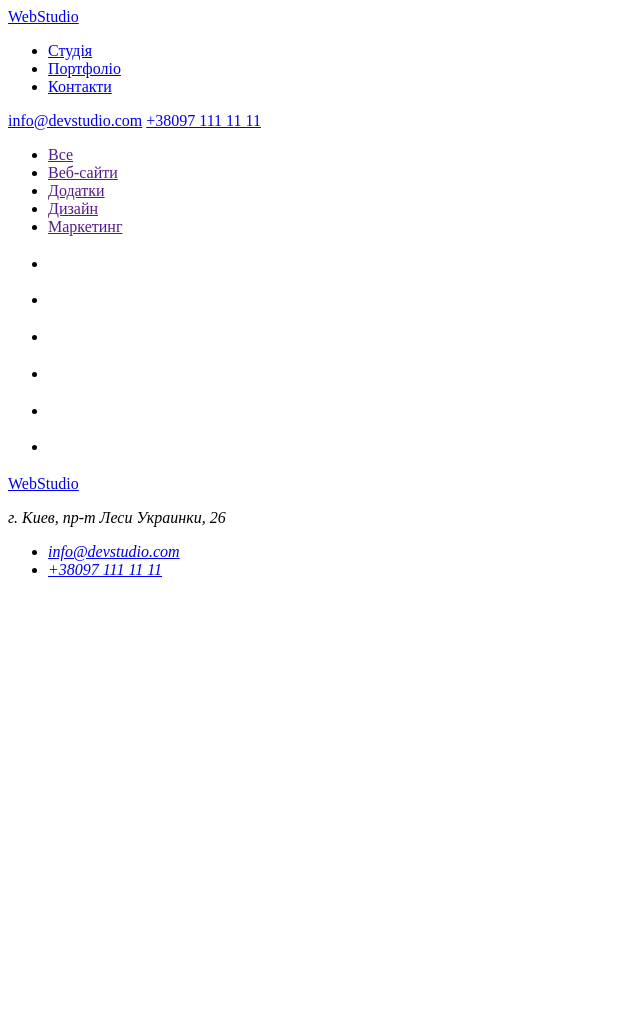
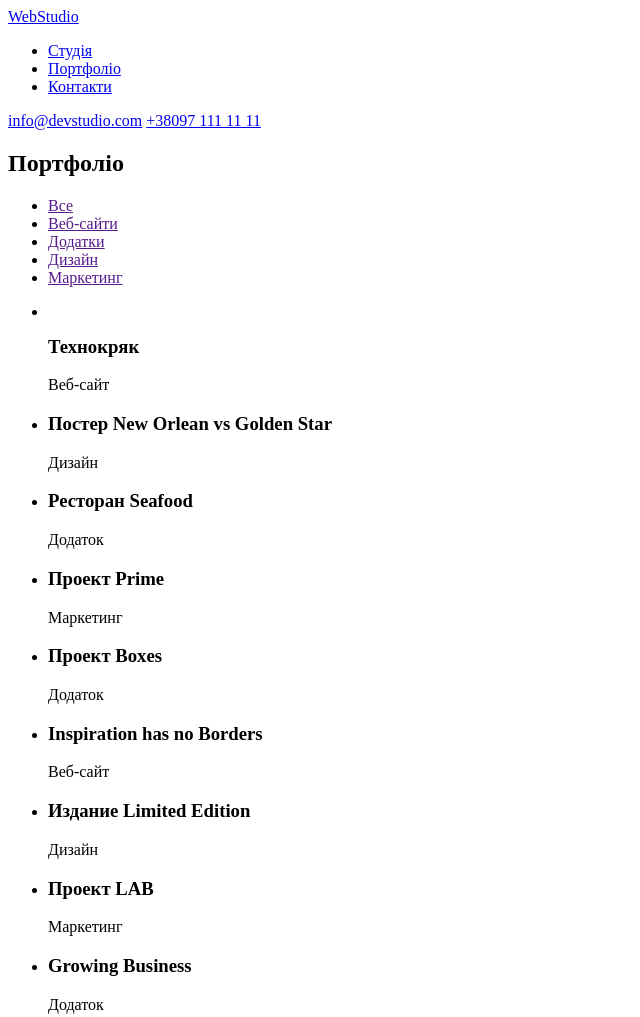
Before and after one commit to KomaNatoR/goit-markup-hw-02, a plain HTML site: page portfolio.html in a window 1280 px wide. Shown: the top 1017 px of the page, without its empty margins (0-640 px from the left). Before the commit the page ends 800 px from the top, so only its background shows below. Drawn offline with Linux system fonts and the light colour scheme.

Commit message:
продовжую працювати...

```diff
--- a/css/portfolio.html
+++ b/portfolio.html
@@ -6,12 +6,12 @@
     <title>Портфоліо</title>
 </head>
 <body>
-    <!-- шапка -->
+    <!-- голова -->
     <header>
-        <a href="/">WebStudio</a>
+        <a href="./index.html">WebStudio</a>
         <nav>
             <ul>
-                <li><a href="./">Студія</a></li>
+                <li><a href="./index.html">Студія</a></li>
                 <li><a href="./portfolio.html">Портфоліо</a></li>
                 <li><a href="/Контакти">Контакти</a></li>
             </ul>
@@ -22,7 +22,9 @@
     </header>
     <!-- тіло -->
     <main>
+
         <section>
+            <h2>Портфоліо</h2>
             <ul>
                 <li><a href="">Все</a></li>
                 <li><a href="">Веб-сайти</a></li>
@@ -32,28 +34,41 @@
             </ul>
             <ul>
                 <li>
-                    <h3></h3>
-                    <p></p>
+                    <img src="" alt="">
+                    <h3>Технокряк</h3>
+                    <p>Веб-сайт</p>
                 </li>
                 <li>
-                    <h3></h3>
-                    <p></p>
+                    <h3>Постер New Orlean vs Golden Star</h3>
+                    <p>Дизайн</p>
                 </li>
                 <li>
-                    <h3></h3>
-                    <p></p>
+                    <h3>Ресторан Seafood</h3>
+                    <p>Додаток</p>
                 </li>
                 <li>
-                    <h3></h3>
-                    <p></p>
+                    <h3>Проект Prime</h3>
+                    <p>Маркетинг</p>
                 </li>
                 <li>
-                    <h3></h3>
-                    <p></p>
+                    <h3>Проект Boxes</h3>
+                    <p>Додаток</p>
                 </li>
                 <li>
-                    <h3></h3>
-                    <p></p>
+                    <h3>Inspiration has no Borders</h3>
+                    <p>Веб-сайт</p>
+                </li>
+                <li>
+                    <h3>Издание Limited Edition</h3>
+                    <p>Дизайн</p>
+                </li>
+                <li>
+                    <h3>Проект LAB</h3>
+                    <p>Маркетинг</p>
+                </li>
+                <li>
+                    <h3>Growing Business</h3>
+                    <p>Додаток</p>
                 </li>
             </ul>
         </section>
```
Also changed, not shown: index.html (+4 -4 lines).
